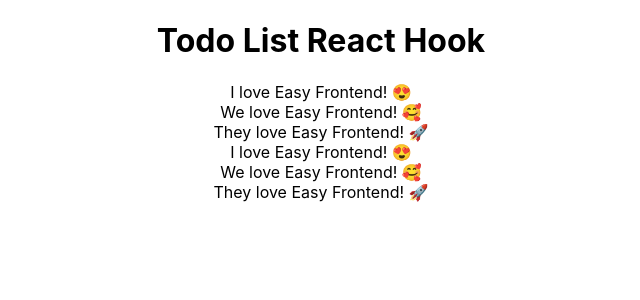
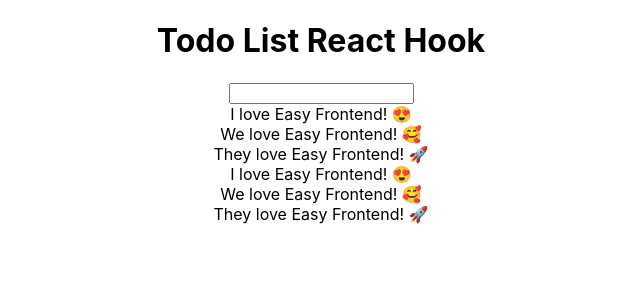
Before and after one commit to Mongker/learn-react-hook, a React (Create React App) app: page / in a window 1280 px wide. Shown: the top 300 px of the page, without its empty margins (319-959 px from the left). Built offline with nearby package versions, Linux system fonts and the light colour scheme.

Commit message:
MongLV hoc den bai https://www.youtube.com/watch?v=HbERbcazLhY&list=PLeS7aZkL6GOsHNoyeEpeL8B1PnbKoQD9m&index=6

```diff
--- a/src/component/Main.js
+++ b/src/component/Main.js
@@ -9,6 +9,7 @@
 
 import React, {useState} from 'react';
 import TodoList from './TodoList';
+import TodoForm from './TodoForm';
 // import PropTypes from 'prop-types';
 
 function Main() {
@@ -22,17 +23,28 @@
     ]);
 
     function handleTodoClick(todo) {
-        debugger;
-        console.log(todo);
         const index = todoList.findIndex((x) => x.id === todo.id);
         const newTodoList = [...todoList];
+        // Todo by MongLV: Xóa các 1 phần tử tạo vị trí đó
         newTodoList.splice(index, 1);
         setTodoList(newTodoList);
+    }
+
+    function handleTodoFormSubmit(formValue) {
+        console.log(formValue);
+        const newTodo = {
+            id: todoList.length + 1,
+            ...formValue,
+        };
+        const newTodoList = [...todoList];
+        newTodoList.push(newTodo);
+        setTodoList(newTodoList)
     }
 
     return(
         <div>
             <h1>Todo List React Hook</h1>
+            <TodoForm onSubmit={handleTodoFormSubmit} />
             <TodoList todos={todoList} onTodoClick={handleTodoClick} />
         </div>
     );
--- /dev/null
+++ b/src/component/TodoForm/index.js
@@ -0,0 +1,48 @@
+/**
+ * Copyright 2020 present, Lê Văn Mong.
+ * All rights reserved.
+ * @author Mong Le Van on 8/15/2020
+ * @email: levanmong.dola.99@gmail.com
+ * @student-code: 68DCHT20091
+ * @university: UTT (Đại học Công Nghệ Giao Thông Vận Tải)
+ */
+
+import React, {useState} from 'react';
+import PropTypes from 'prop-types';
+
+function TodoForm(props) {
+    const {onSubmit} = props;
+    const [value, setValue] = useState('');
+    function handleValueChange(e) {
+        console.log(e.target.value);
+        setValue(e.target.value)
+    }
+    function handleSubmit(e) {
+        debugger; // Todo by MongLV
+        e.preventDefault();
+        const formValue = {
+            title: value,
+        };
+        // if(!onSubmit) return;
+        console.log('Ok');
+        onSubmit(formValue);
+
+        // Reset form
+        setValue('')
+    }
+    return(
+        <form onSubmit={handleSubmit}>
+            <input type="text" value={value} onChange={handleValueChange} />
+        </form>
+    );
+}
+
+TodoForm.propTypes = {
+    onSubmit: PropTypes.func,
+};
+
+TodoForm.defaultProps = {
+    onSubmit: null,
+}
+
+export default TodoForm;
--- a/src/component/TodoList/index.js
+++ b/src/component/TodoList/index.js
@@ -1,7 +1,7 @@
 /**
 * Copyright 2020 present, Lê Văn Mong.
 * All rights reserved.
- * @author Mong Le Van on 8/11/2020
+* @author Mong Le Van on 12/8/2020
 * @email: levanmong.dola.99@gmail.com
 * @student-code: 68DCHT20091
 * @university: UTT (Đại học Công Nghệ Giao Thông Vận Tải)
```
Lines whose indentation alone changed are shown as unchanged.
